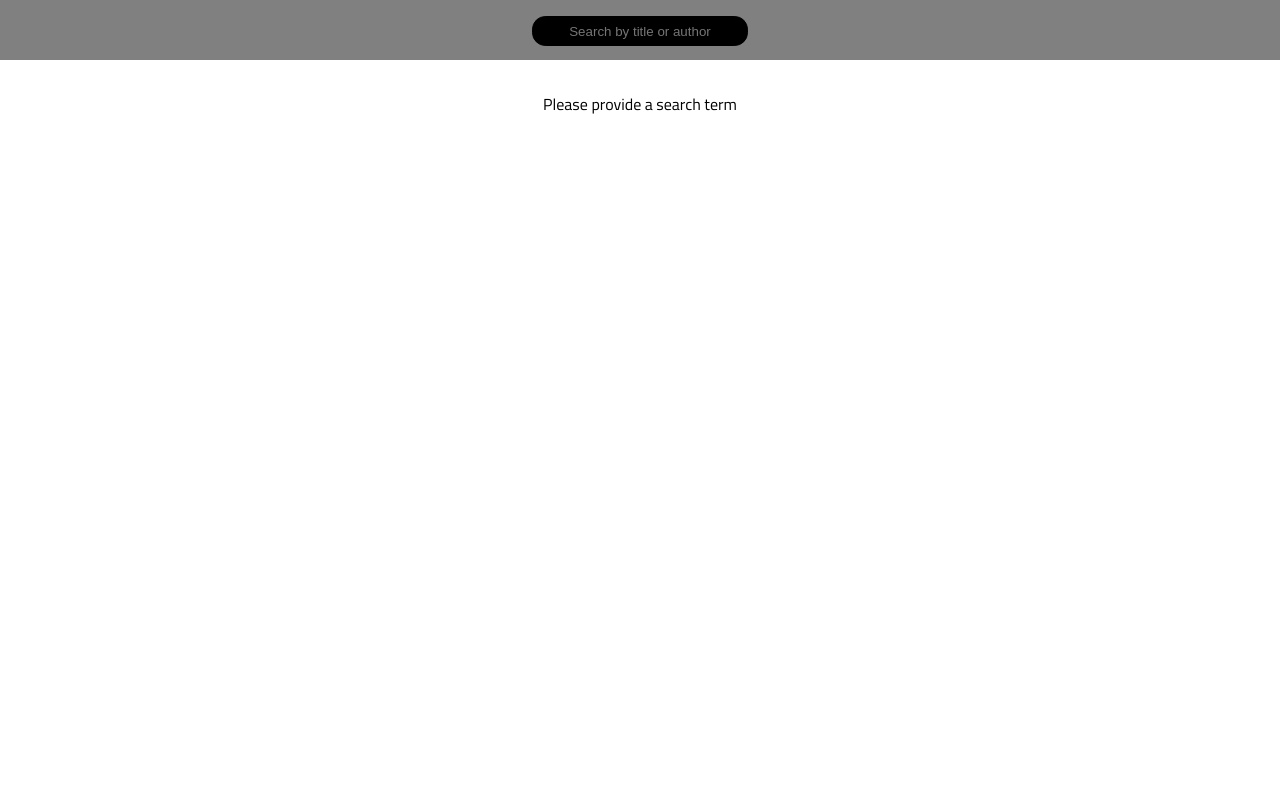
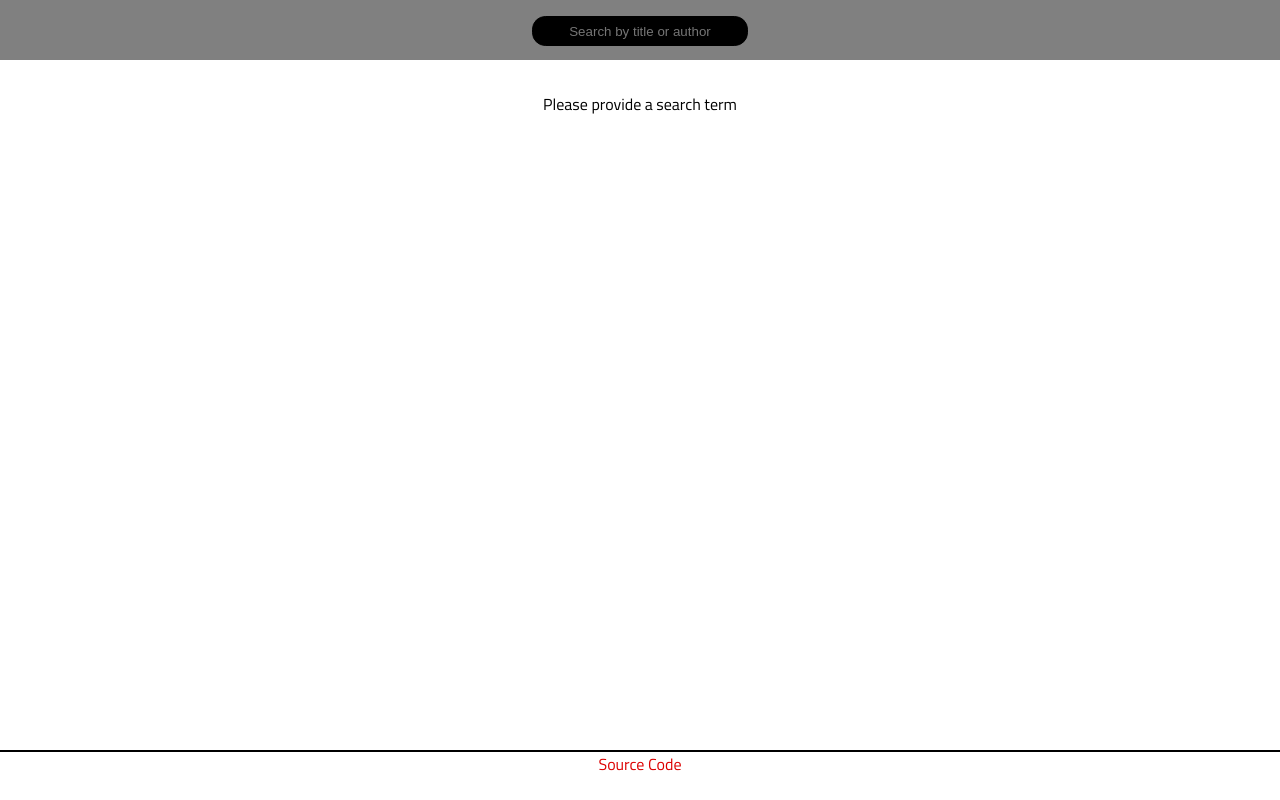
Before and after one commit to ZumDeWald/ChinguBookFinder, a React (Create React App) app in the folder book-finder/: page / in a window 1280 px wide. Built offline with nearby package versions, Linux system fonts and the light colour scheme.

Commit message:
Add footer and fix style on last item

```diff
--- a/book-finder/src/components/App.js
+++ b/book-finder/src/components/App.js
@@ -84,6 +84,12 @@ class App extends Component {
              </ul>)
          /* End of Ternary */}
         </section>
+        <section id="footer">
+          <a href="https://github.com/ZumDeWald/ChinguBookFinder"
+             target="_blank"
+             rel="noopener noreferrer"
+             >Source Code</a>
+        </section>
       </main>
     );
   }
--- a/book-finder/src/stylesheets/App.css
+++ b/book-finder/src/stylesheets/App.css
@@ -18,6 +18,16 @@ embed,
 object,
 video {
   max-width: 100%;
+}
+
+/* Remove decoration from links */
+
+a:link,
+a:visited,
+a:hover,
+a:active {
+  text-decoration: none;
+  color: var(--color-main);
 }
 
 /* Global variables */
@@ -98,6 +108,10 @@ video {
   border-bottom: solid 2px #000;
 }
 
+.result-item:last-of-type {
+  border: none;
+}
+
 .result-item-info {
   display: flex;
   flex-flow: column nowrap;
@@ -117,3 +131,11 @@ video {
   padding: 0;
   margin: 0;
 }
+
+#footer {
+  grid-column: c1 / c2;
+  grid-row: r3 / r4;
+  width: 100%;
+  border-top: solid 2px #000;
+  text-align: center;
+}
```
